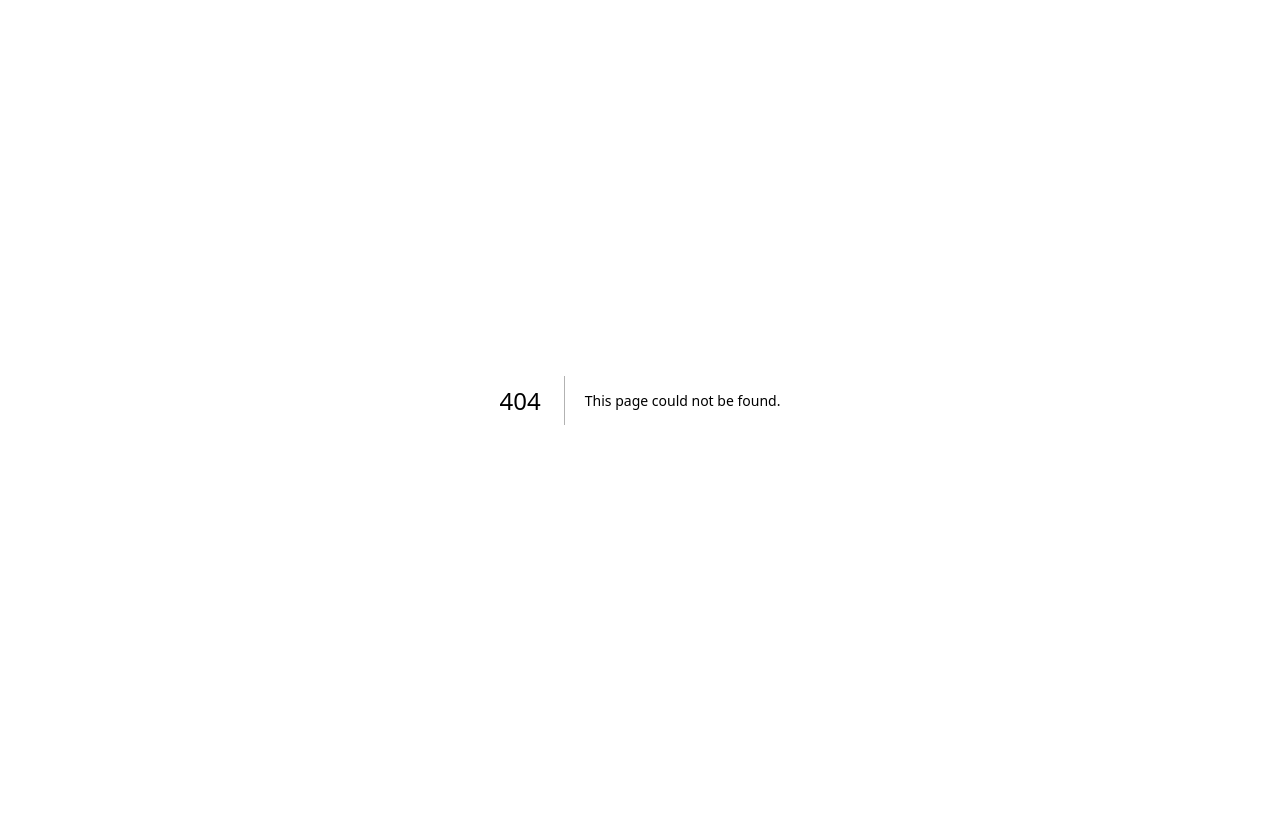
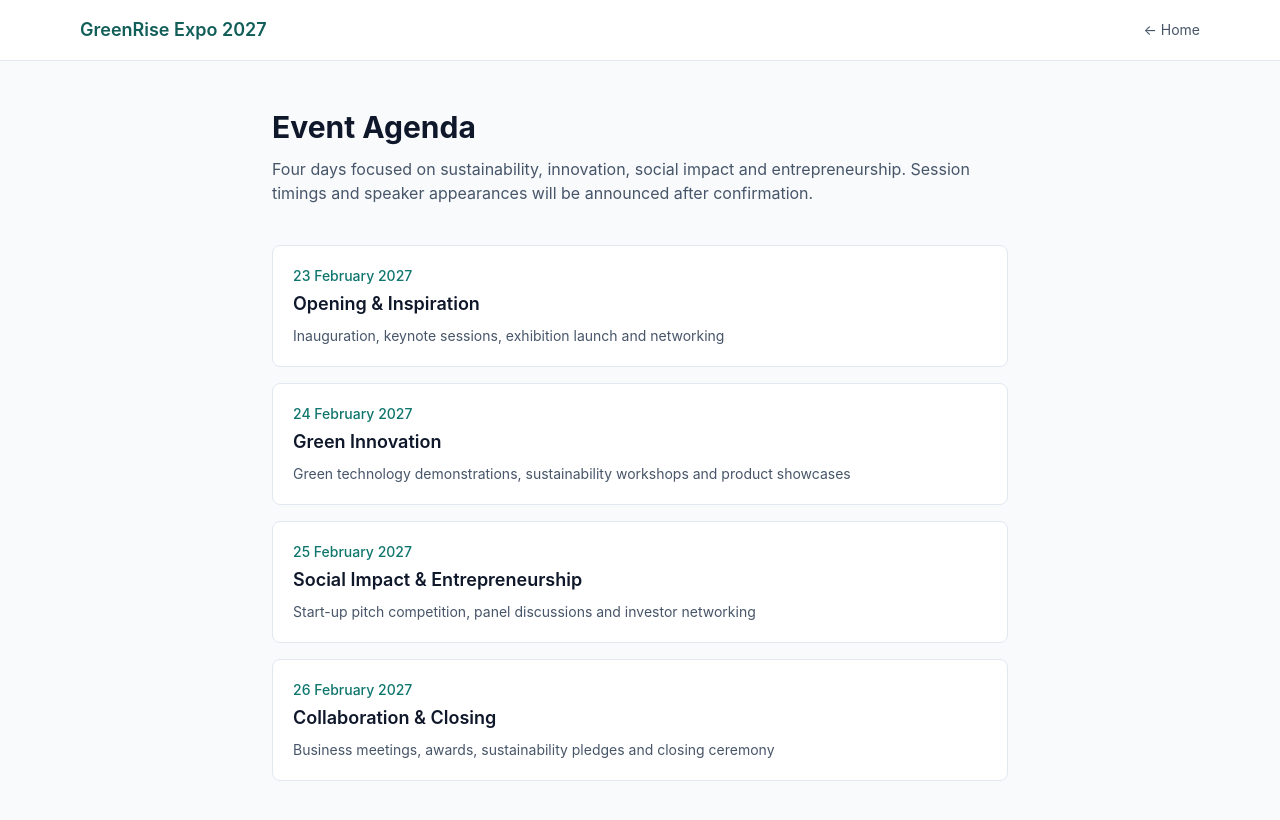
Before and after one commit to pudurradhika553-boop/projectgreen, a Next.js app: page /agenda in a window 1280 px wide. Before the commit this address had no page. Shown: the top 820 px of the page. Built offline with nearby package versions, Linux system fonts and the light colour scheme.

Commit message:
Add agenda page

```diff
--- /dev/null
+++ b/src/app/agenda/page.tsx
@@ -0,0 +1,62 @@
+import Link from "next/link";
+
+const days = [
+  {
+    date: "23 February 2027",
+    theme: "Opening & Inspiration",
+    activities: "Inauguration, keynote sessions, exhibition launch and networking",
+  },
+  {
+    date: "24 February 2027",
+    theme: "Green Innovation",
+    activities: "Green technology demonstrations, sustainability workshops and product showcases",
+  },
+  {
+    date: "25 February 2027",
+    theme: "Social Impact & Entrepreneurship",
+    activities: "Start-up pitch competition, panel discussions and investor networking",
+  },
+  {
+    date: "26 February 2027",
+    theme: "Collaboration & Closing",
+    activities: "Business meetings, awards, sustainability pledges and closing ceremony",
+  },
+];
+
+export default function AgendaPage() {
+  return (
+    <div className="min-h-screen bg-slate-50">
+      <header className="border-b border-slate-200 bg-white">
+        <div className="mx-auto flex max-w-6xl items-center justify-between px-4 py-4">
+          <Link href="/" className="text-lg font-semibold text-teal-800">
+            GreenRise Expo 2027
+          </Link>
+          <Link href="/" className="text-sm text-slate-600 hover:text-teal-700">
+            ← Home
+          </Link>
+        </div>
+      </header>
+
+      <main className="mx-auto max-w-3xl px-4 py-12">
+        <h1 className="text-3xl font-bold text-slate-900">Event Agenda</h1>
+        <p className="mt-3 text-slate-600">
+          Four days focused on sustainability, innovation, social impact and entrepreneurship.
+          Session timings and speaker appearances will be announced after confirmation.
+        </p>
+
+        <div className="mt-10 space-y-4">
+          {days.map((d) => (
+            <div
+              key={d.date}
+              className="rounded-lg border border-slate-200 bg-white p-5"
+            >
+              <div className="text-sm font-medium text-teal-700">{d.date}</div>
+              <h2 className="mt-1 text-lg font-semibold text-slate-900">{d.theme}</h2>
+              <p className="mt-2 text-sm text-slate-600">{d.activities}</p>
+            </div>
+          ))}
+        </div>
+      </main>
+    </div>
+  );
+}
```
